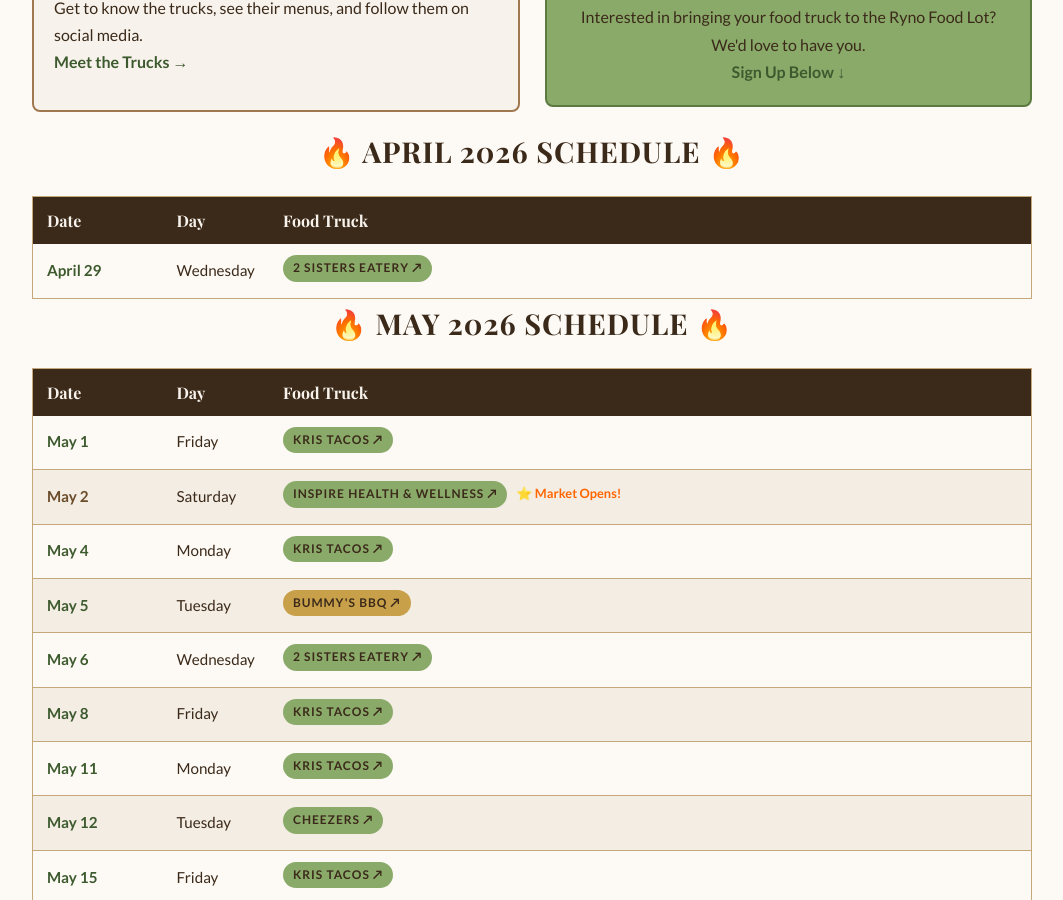
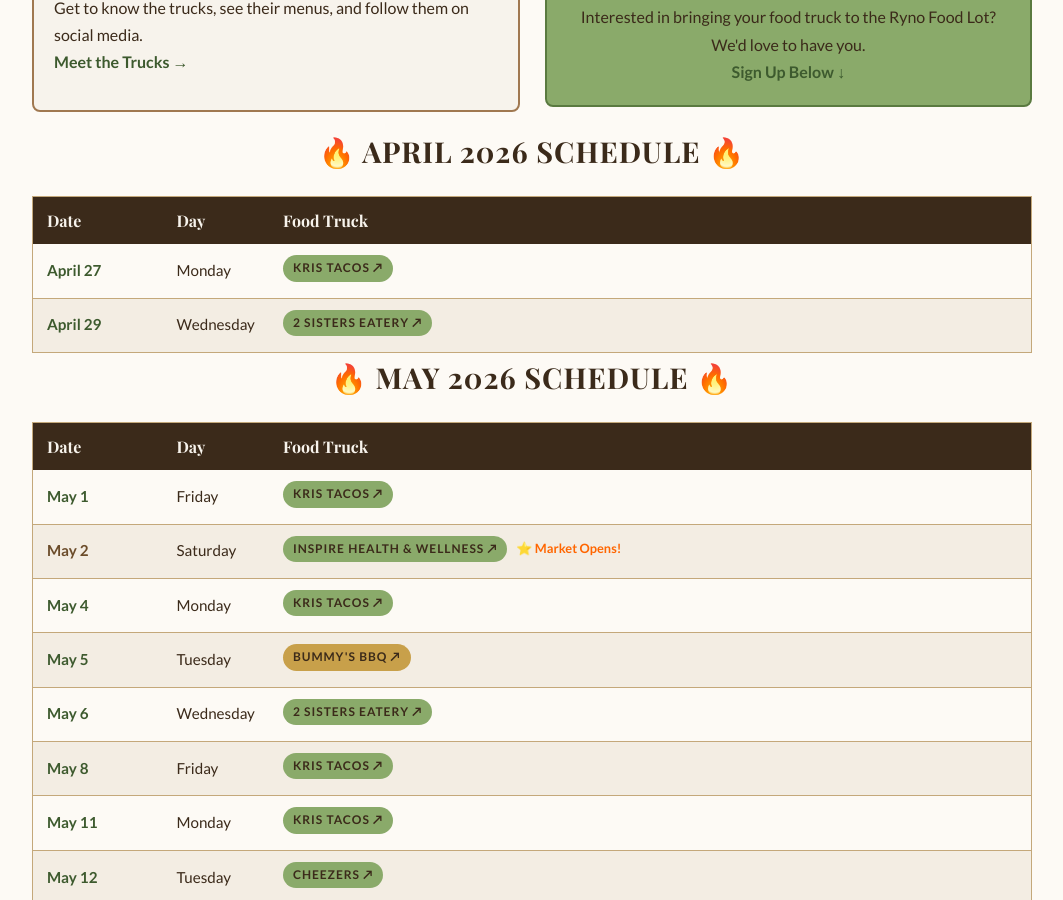
Before and after one commit to blueearthcommunitymarket/blueearthcommunitymarket.github.io, a Jekyll site: the page built from ryno-food-lot/index.html, in a window 1280 px wide and 900 px high, scrolled down 479 px. Shown: the whole window, without its empty margins (108-1171 px from the left). Built offline with Jekyll 4.4.1, drawn with Linux system fonts in a browser that asks for light colours; some web fonts are replaced.

Commit message:
food-lot: restore April 27 Kris Tacos (remove day AFTER, not day OF)

```diff
--- a/ryno-food-lot/index.html
+++ b/ryno-food-lot/index.html
@@ -220,7 +220,7 @@
                 <tr><th style="width:130px;">Date</th><th style="width:100px;">Day</th><th>Food Truck</th></tr>
             </thead>
             <tbody>
-
+                <tr><td class="race-date">April 27</td><td>Monday</td><td><span class="tag"><a href="https://www.facebook.com/share/1AquB7sxYj/?mibextid=wwXIfr" target="blank" rel="noopener" style="color:inherit;text-decoration:none;">Kris Tacos ↗</a></span></td></tr>
                 <tr><td class="race-date">April 29</td><td>Wednesday</td><td><span class="tag"><a href="https://www.facebook.com/share/18GUPLUwMf/?mibextid=wwXIfr" target="_blank" rel="noopener" style="color:inherit;text-decoration:none;">2 Sisters Eatery ↗</a></span></td></tr>
             </tbody>
         </table>
```
